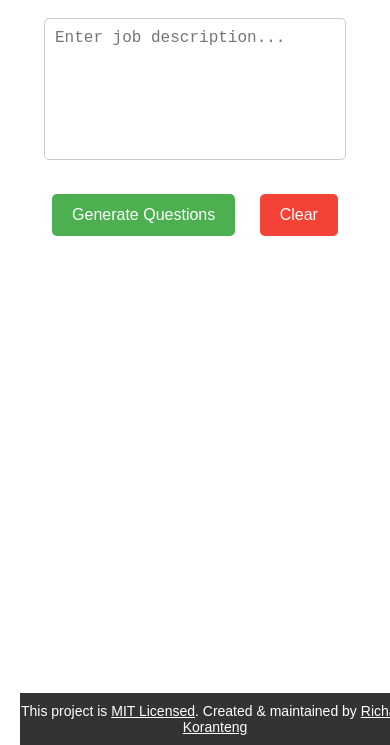
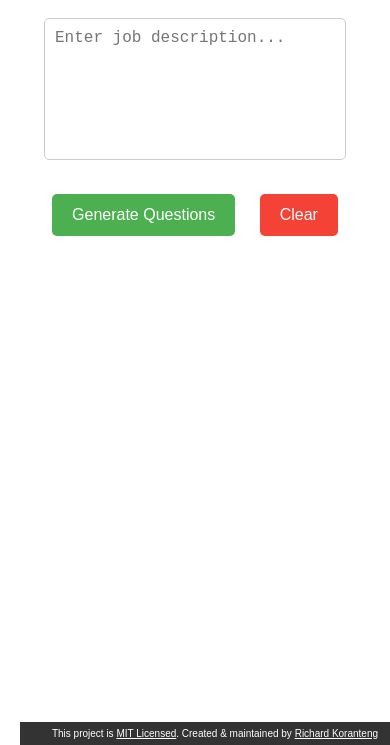
Before and after one commit to RKKoranteng/ask-rk, a website: page public/index.html in a window 390 px wide. Shown: the part 99-844 px from the top of the page. Drawn offline with Linux system fonts and the light colour scheme.

Commit message:
add responsive footer

```diff
--- a/public/styles.css
+++ b/public/styles.css
@@ -91,3 +91,18 @@ body a:hover {
     color: rgb(180, 180, 180);
     text-decoration: underline;
 }
+
+/* Responsive styles */
+@media (max-width: 768px) {
+    footer {
+        font-size: 12px; /* Smaller font size for tablets and smaller screens */
+        padding: 8px 0; /* Reduce padding */
+    }
+}
+
+@media (max-width: 480px) {
+    footer {
+        font-size: 10px; /* Even smaller font size for mobile devices */
+        padding: 6px 0; /* Further reduce padding */
+    }
+}
```
